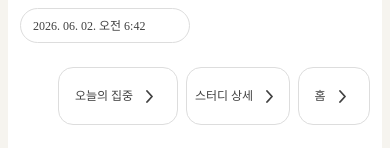
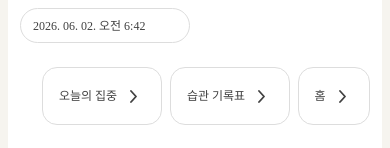
Before and after one commit to quothraven1122/13-study-forest-1-FE, a React (Vite) app: page /studies/1/habits in a window 390 px wide. Shown: the part 154-302 px from the top of the page. Built offline with nearby package versions, Linux system fonts and the light colour scheme; no server answers; a web font is replaced by a local one.

Commit message:
사이즈 수정

```diff
--- a/src/pages/HabitsPage/HabitsPage.jsx
+++ b/src/pages/HabitsPage/HabitsPage.jsx
@@ -187,7 +187,7 @@ function HabitsPage() {
               className={styles.DetailButton}
               onClick={handleGoStudyDetail}
             >
-              스터디 상세
+              습관 기록표
               <img src={arrowRight} alt='화살표 아이콘' />
             </button>
 
--- a/src/pages/HabitsPage/HabitsPage.module.css
+++ b/src/pages/HabitsPage/HabitsPage.module.css
@@ -111,7 +111,7 @@
 
 /* 스터디 상세 버튼 */
 .DetailButton {
-  width: 120px;
+  width: 144px;
 }
 
 /* 홈 버튼 */
@@ -297,7 +297,7 @@
   }
 
   .DetailButton {
-    width: 104px;
+    width: 120px;
   }
 
   .HomeButton {
```
